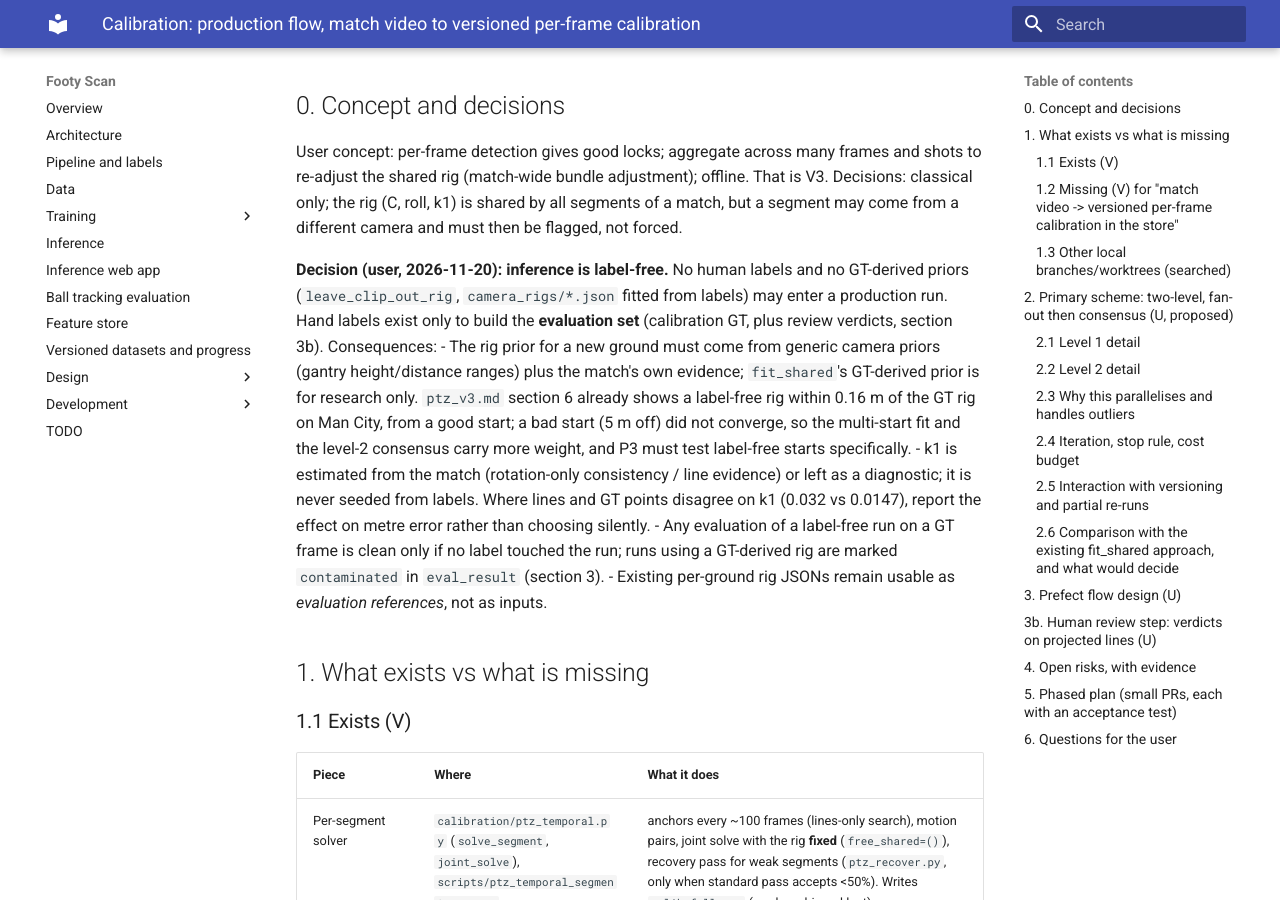
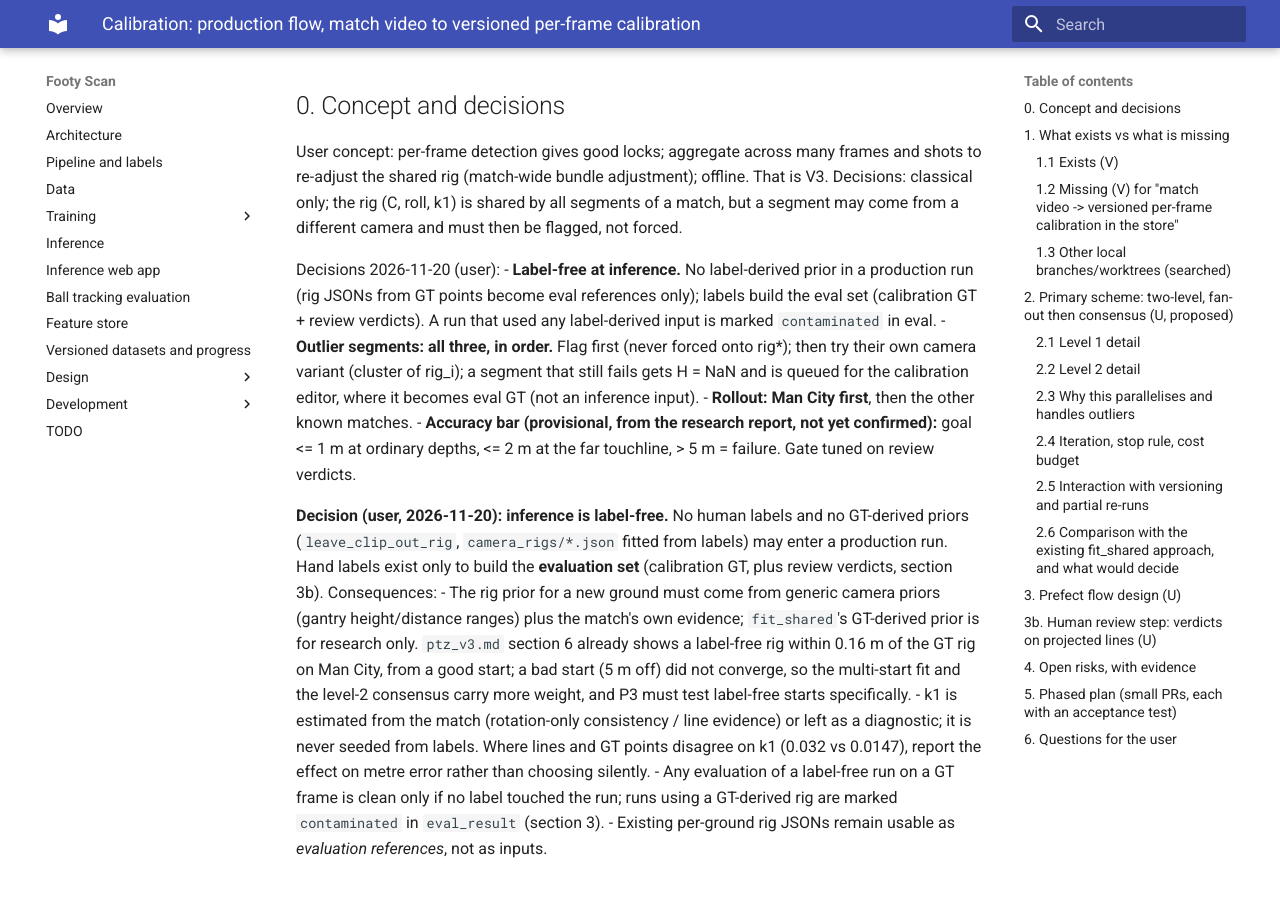
Before and after one commit to egroeg121/footy-track, an MkDocs documentation site: the page built from docs/design/calibration_match_flow.md, in a window 1280 px wide and 900 px high, scrolled down 420 px. Built offline with MkDocs 1.6.1 and Material for MkDocs 9.7.7, drawn with Linux system fonts in a browser that asks for light colours.

Commit message:
docs(design): record user decisions (outliers, rollout Man City, provisional accuracy bar)
Co-Authored-By: Claude Opus 5.5 <noreply@anthropic.com>
Claude-Session: https://claude.ai/code/session_01FxpgPxKjSArSx4nratoeKQ

```diff
--- a/docs/design/calibration_match_flow.md
+++ b/docs/design/calibration_match_flow.md
@@ -14,6 +14,12 @@ KB pages relied on: `prefect-job-system` (pools, queues, merlin move, one-heavy-
 User concept: per-frame detection gives good locks; aggregate across many frames and shots to re-adjust the shared
 rig (match-wide bundle adjustment); offline. That is V3. Decisions: classical only; the rig (C, roll, k1) is shared by all
 segments of a match, but a segment may come from a different camera and must then be flagged, not forced.
+
+Decisions 2026-11-20 (user):
+- **Label-free at inference.** No label-derived prior in a production run (rig JSONs from GT points become eval references only); labels build the eval set (calibration GT + review verdicts). A run that used any label-derived input is marked `contaminated` in eval.
+- **Outlier segments: all three, in order.** Flag first (never forced onto rig*); then try their own camera variant (cluster of rig_i); a segment that still fails gets H = NaN and is queued for the calibration editor, where it becomes eval GT (not an inference input).
+- **Rollout: Man City first**, then the other known matches.
+- **Accuracy bar (provisional, from the research report, not yet confirmed):** goal <= 1 m at ordinary depths, <= 2 m at the far touchline, > 5 m = failure. Gate tuned on review verdicts.
 
 **Decision (user, 2026-11-20): inference is label-free.** No human labels and no GT-derived priors (`leave_clip_out_rig`,
 `camera_rigs/*.json` fitted from labels) may enter a production run. Hand labels exist only to build the **evaluation
```
